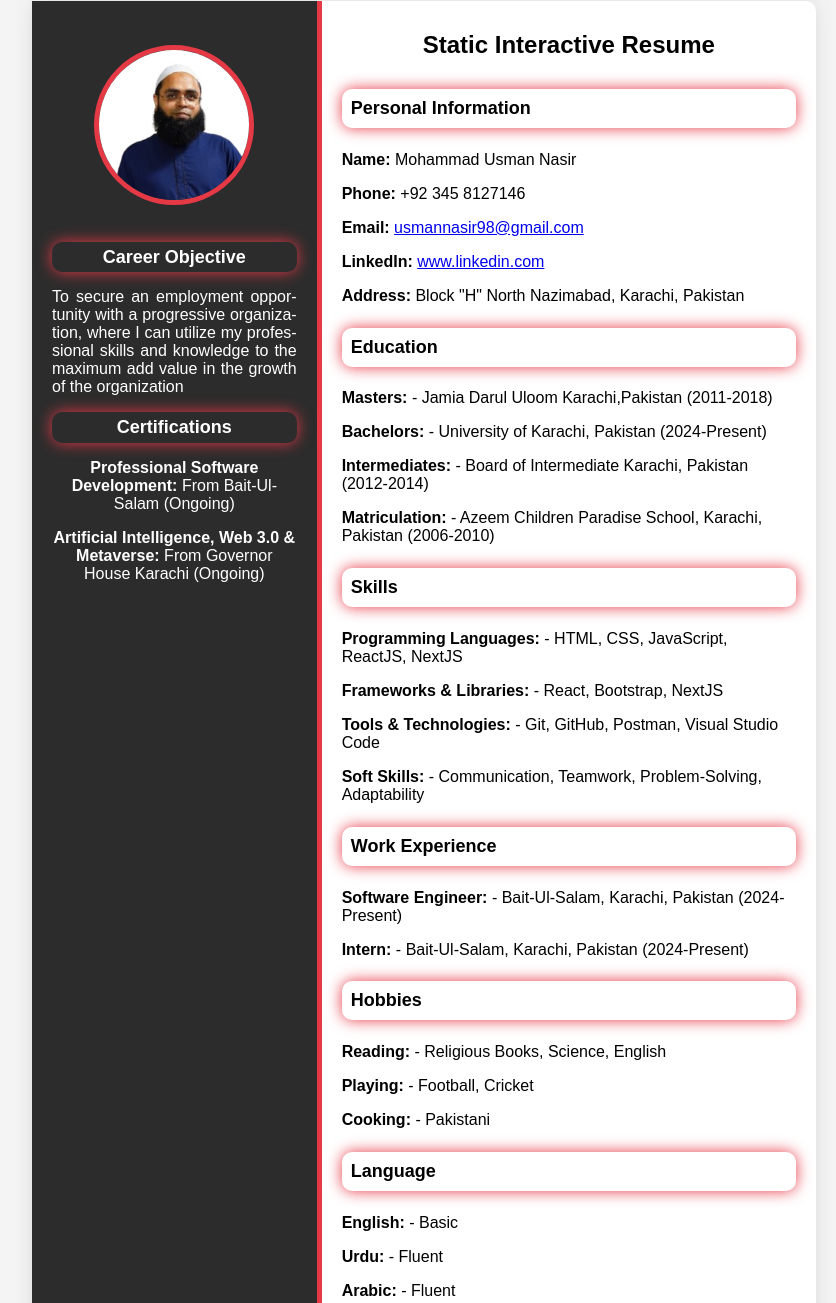
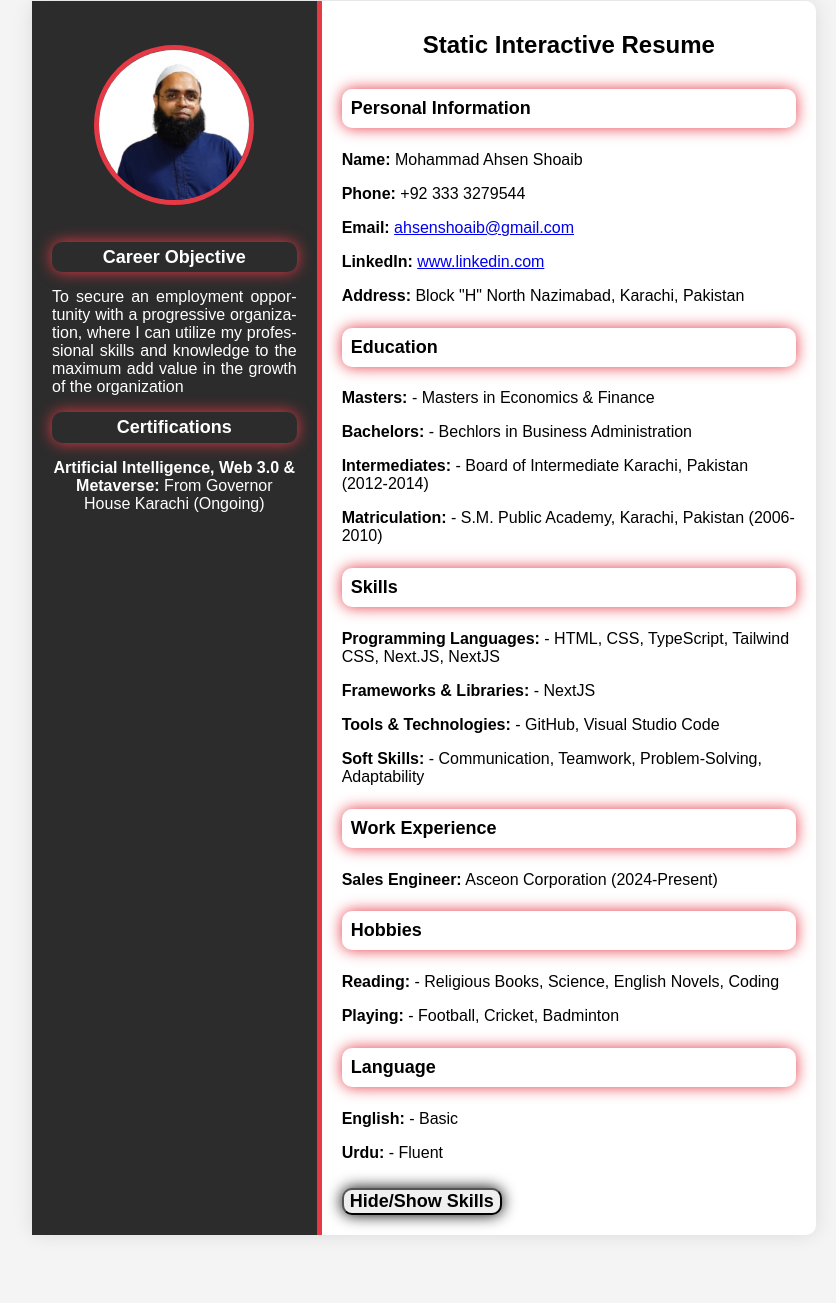
Before and after one commit to Ahsen-Shoaib/Hackathon-Milestone-1, a plain HTML site: page Milestone 1 (Static Interactive Resume)/index.html in a window 1280 px wide. Shown: the part 149-1452 px from the top of the page, without its empty margins (216-1052 px from the left). Drawn offline with Linux system fonts and the light colour scheme.

Commit message:
Update index.html

```diff
--- a/Milestone 1 (Static Interactive Resume)/index.html
+++ b/Milestone 1 (Static Interactive Resume)/index.html
@@ -19,7 +19,7 @@
 
             <section id="certification">
                 <h3 style="color: white;">Certifications</h3>
-                <p> <b>Professional Software Development:</b> From Bait-Ul-Salam (Ongoing) </p>
+                 </p>
                 <p> <b>Artificial Intelligence, Web 3.0 & Metaverse:</b> From Governor House Karachi (Ongoing) </p>
             </section>
         </div>
@@ -30,44 +30,44 @@
             <!-- Personal Information-->
             <section id="personal-info">
                 <h3 style="color: rgb(0, 0, 0);">Personal Information</h3>
-                <p><b>Name:</b> Mohammad Usman Nasir</p>
-                <p><b>Phone:</b> +92 345 8127146</p>
-                <p><b>Email:</b> <a href="mailto:usmannasir98@gmail.com">usmannasir98@gmail.com</a></p>
-                <p><b>LinkedIn:</b> <a href="https://www.linkedin.com/in/usman-nasir-8969a8158" target="_blank">www.linkedin.com</a></p>
+                <p><b>Name:</b> Mohammad Ahsen Shoaib</p>
+                <p><b>Phone:</b> +92 333 3279544</p>
+                <p><b>Email:</b> <a href="mailto:ahsenshoaib@gmail.com">ahsenshoaib@gmail.com</a></p>
+                <p><b>LinkedIn:</b> <a href="https://www.linkedin.com/in/muhammad-ahsen-shoaib-528143173/" target="_blank">www.linkedin.com</a></p>
                 <p><b>Address:</b> Block "H" North Nazimabad, Karachi, Pakistan</p>
             </section>
 
             <!-- Education Section-->
             <section id="education">
                 <h3 style="color: rgb(0, 0, 0);">Education</h3>
-                <p><b>Masters:</b> - Jamia Darul Uloom Karachi,Pakistan (2011-2018)</p>
-                <p><b>Bachelors:</b> - University of Karachi, Pakistan (2024-Present)</p>
+                <p><b>Masters:</b> - Masters in Economics & Finance</p>
+                <p><b>Bachelors:</b> - Bechlors in Business Administration</p>
                 <p><b>Intermediates:</b> - Board of Intermediate Karachi, Pakistan (2012-2014)</p>
-                <p><b>Matriculation:</b> - Azeem Children Paradise School, Karachi, Pakistan (2006-2010)</p>
+                <p><b>Matriculation:</b> - S.M. Public Academy, Karachi, Pakistan (2006-2010)</p>
             </section>
 
             <!-- Skill Section-->
              <section id="skills">
                 <h3 style="color: rgb(0, 0, 0);">Skills</h3>
-                <p><b>Programming Languages:</b> -  HTML, CSS, JavaScript, ReactJS, NextJS</p>
-                <p><b>Frameworks & Libraries:</b> - React, Bootstrap, NextJS</p>
-                <p><b>Tools & Technologies:</b> - Git, GitHub, Postman, Visual Studio Code</p>
+                <p><b>Programming Languages:</b> -  HTML, CSS, TypeScript, Tailwind CSS, Next.JS, NextJS</p>
+                <p><b>Frameworks & Libraries:</b> - NextJS</p>
+                <p><b>Tools & Technologies:</b> - GitHub, Visual Studio Code</p>
                 <p><b>Soft Skills:</b> - Communication, Teamwork, Problem-Solving, Adaptability</p>
             </section>
 
             <!-- Work Experience Section-->
             <section id="work-experience">
                 <h3 style="color: rgb(0, 0, 0);">Work Experience</h3>
-                <p><b>Software Engineer:</b> - Bait-Ul-Salam, Karachi, Pakistan (2024-Present)</p>
-                <p><b>Intern:</b> - Bait-Ul-Salam, Karachi, Pakistan (2024-Present)</p>
+                <p><b>Sales Engineer:</b> Asceon Corporation (2024-Present)</p>
+
             </section>
 
             <!-- Hobbies Section-->
             <section id="hobbies">
                 <h3 style="color: rgb(0, 0, 0);">Hobbies</h3>
-                <p><b>Reading:</b> - Religious Books, Science, English</p>
-                <p><b>Playing:</b> - Football, Cricket</p>
-                <p><b>Cooking:</b> - Pakistani</p>
+                <p><b>Reading:</b> - Religious Books, Science, English Novels, Coding</p>
+                <p><b>Playing:</b> - Football, Cricket, Badminton</p>
+
             </section>
 
             <!-- Language Section-->
@@ -75,7 +75,7 @@
                 <h3 style="color: rgb(0, 0, 0);">Language</h3>
                 <p><b>English:</b> - Basic</p>
                 <p><b>Urdu:</b> - Fluent</p>
-                <p><b>Arabic:</b> - Fluent</p>
+
             </section>
 
             <!--Button to toggle Skills Section-->
```
